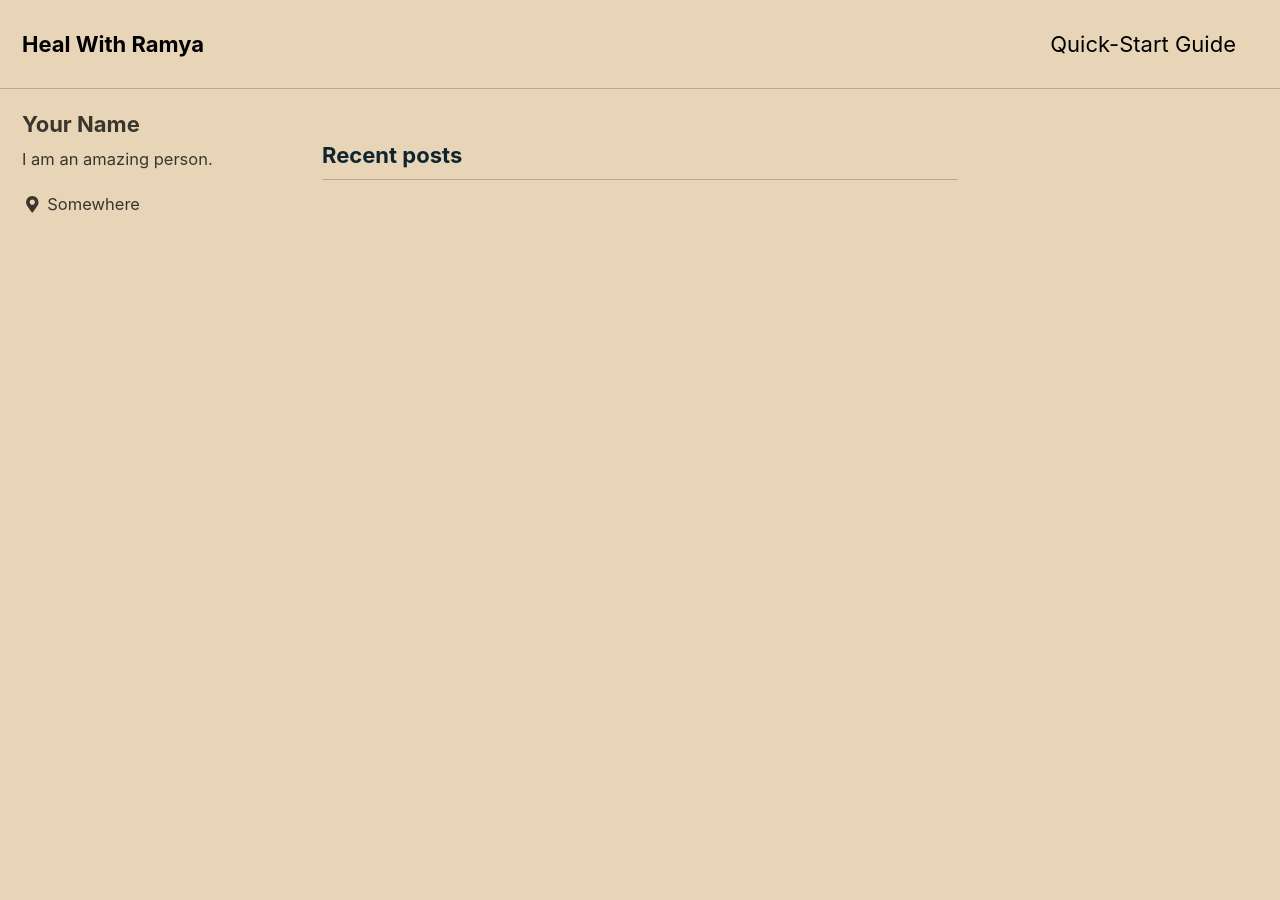
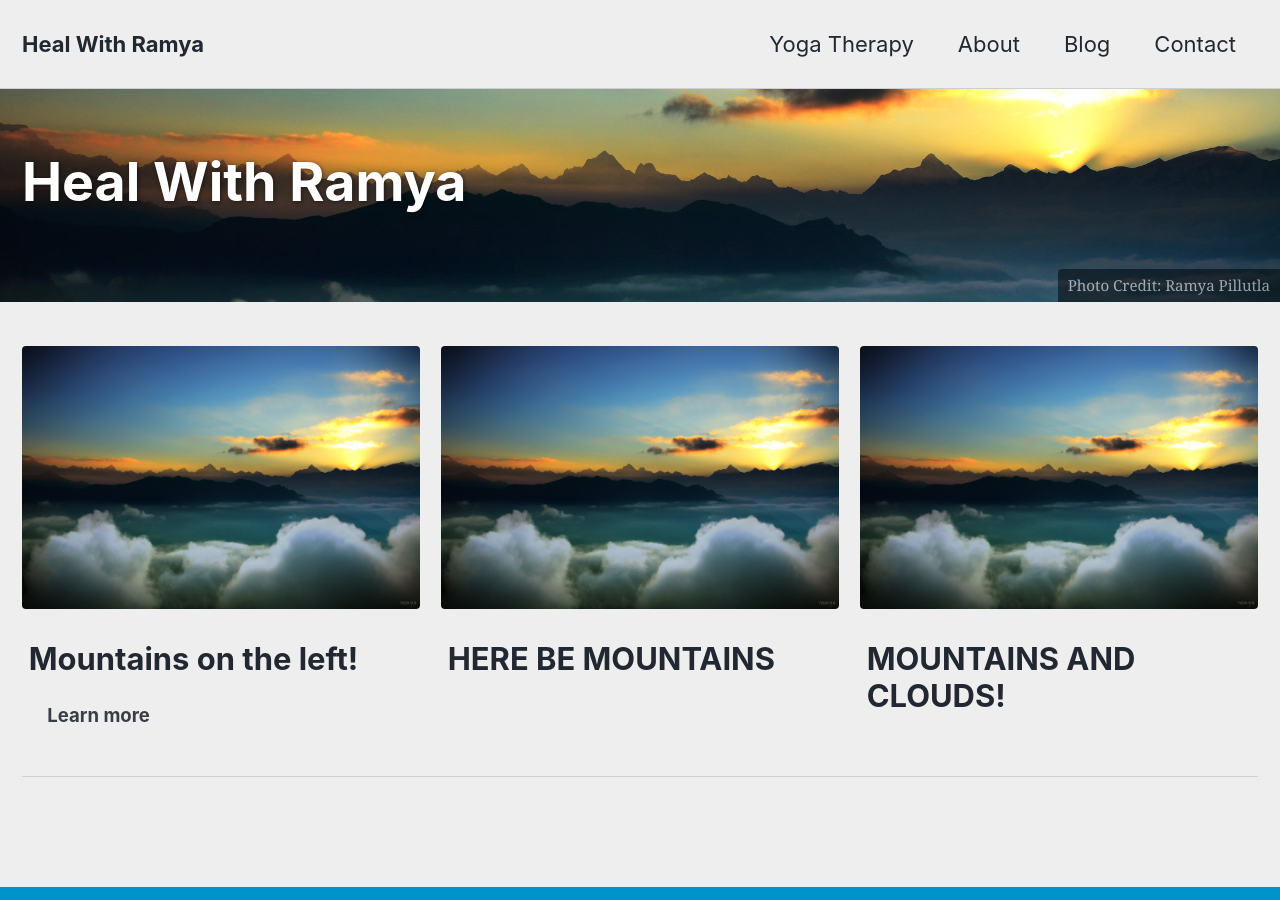
Before and after one commit to rpillutla/rpillutla.github.io, a Jekyll site: the page built from index.html, in a window 1280 px wide and 900 px high. Built offline with Jekyll 4.4.1, drawn with Linux system fonts in a browser that asks for light colours; cached includes are drawn as plain includes; nearby versions of some CDN libraries; the list of posts is cut into pages by our own code.

Commit message:
Mountains in sight, captain!

```diff
--- a/_config.yml
+++ b/_config.yml
@@ -12,7 +12,7 @@
 
 # theme                  : "minimal-mistakes-jekyll"
 # remote_theme           : "mmistakes/minimal-mistakes"
-minimal_mistakes_skin    : "sunrise" # "air", "aqua", "contrast", "dark", "dirt", "neon", "mint", "plum", "sunrise"
+minimal_mistakes_skin    : "air" # "air", "aqua", "contrast", "dark", "dirt", "neon", "mint", "plum", "sunrise"
 
 # Site Settings
 locale                   : "en-US"
--- a/_data/navigation.yml
+++ b/_data/navigation.yml
@@ -1,12 +1,12 @@
 # main links
 main:
-  - title: "Quick-Start Guide"
-    url: https://mmistakes.github.io/minimal-mistakes/docs/quick-start-guide/
-  # - title: "About"
-  #   url: https://mmistakes.github.io/minimal-mistakes/about/
-  # - title: "Sample Posts"
-  #   url: /year-archive/
-  # - title: "Sample Collections"
-  #   url: /collection-archive/
+  - title: "Yoga Therapy"
+    url: /yoga-therapy
+  - title: "About"
+    url: /about
+  - title: "Blog"
+    url: /Blog
+  - title: "Contact"
+    url: /about
   # - title: "Sitemap"
   #   url: /sitemap/
--- a/index.html
+++ b/index.html
@@ -1,4 +1,20 @@
 ---
-layout: home
-author_profile: true
+layout: splash
+author_profile: false
+header:
+  overlay_image: /assets/images/ramya-mountains.jpg
+  caption: "Photo Credit: Ramya Pillutla"
+feature_row:
+  - image_path: /assets/images/ramya-mountains.jpg
+    alt: "Yes I copied the image again"
+    title: "Mountains on the left!"
+    url: "#MountainsBoss"
+  - image_path: /assets/images/ramya-mountains.jpg
+    alt: "Ugh, I really need to find another image"
+    title: "HERE BE MOUNTAINS"
+  - image_path: /assets/images/ramya-mountains.jpg
+    alt: "But it has clouds too!"
+    title: "MOUNTAINS AND CLOUDS!"
 ---
+
+{% include feature_row %}
```
Also changed, not shown: Gemfile (+29 -1 lines), assets/images/ramya-mountains.jpg (added).
